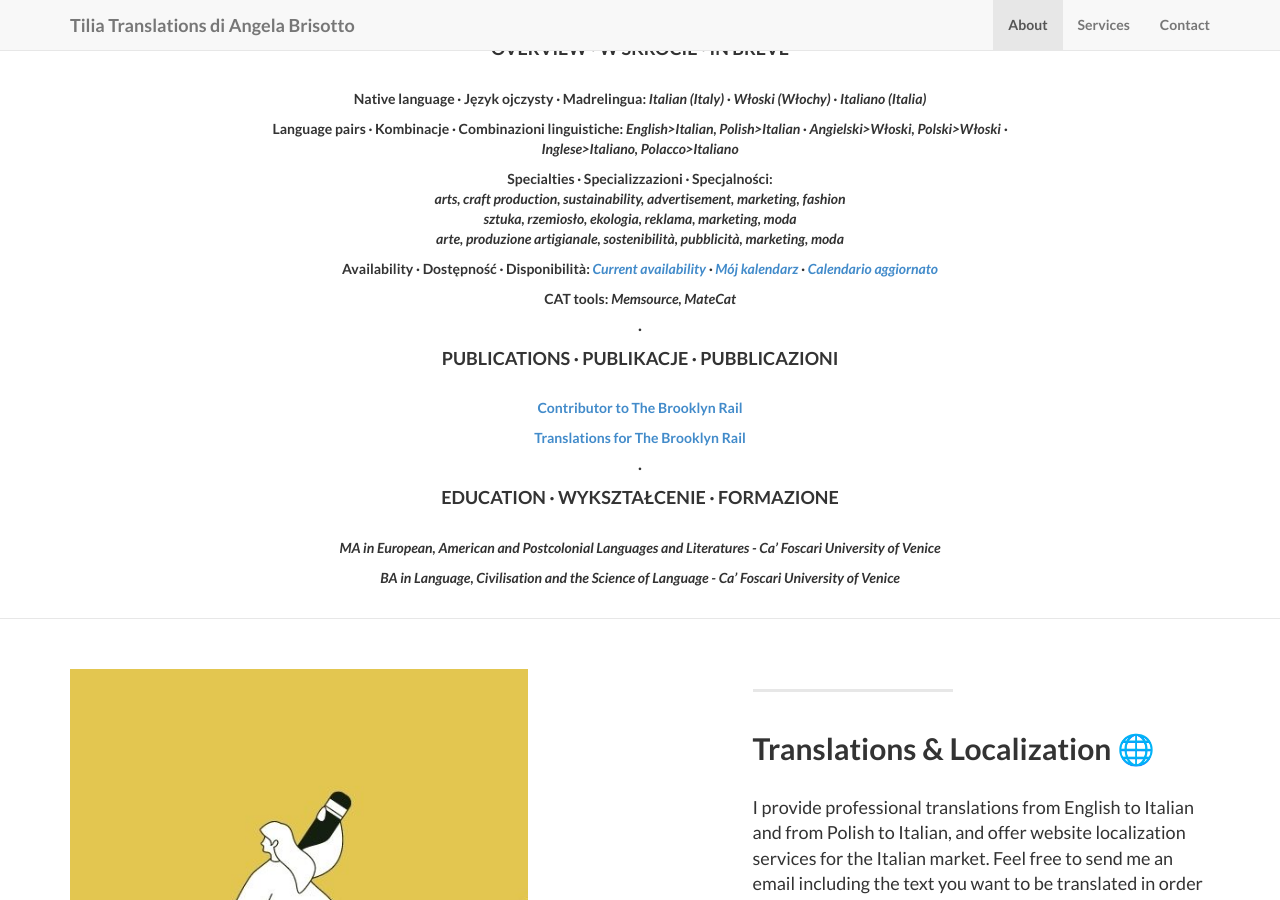
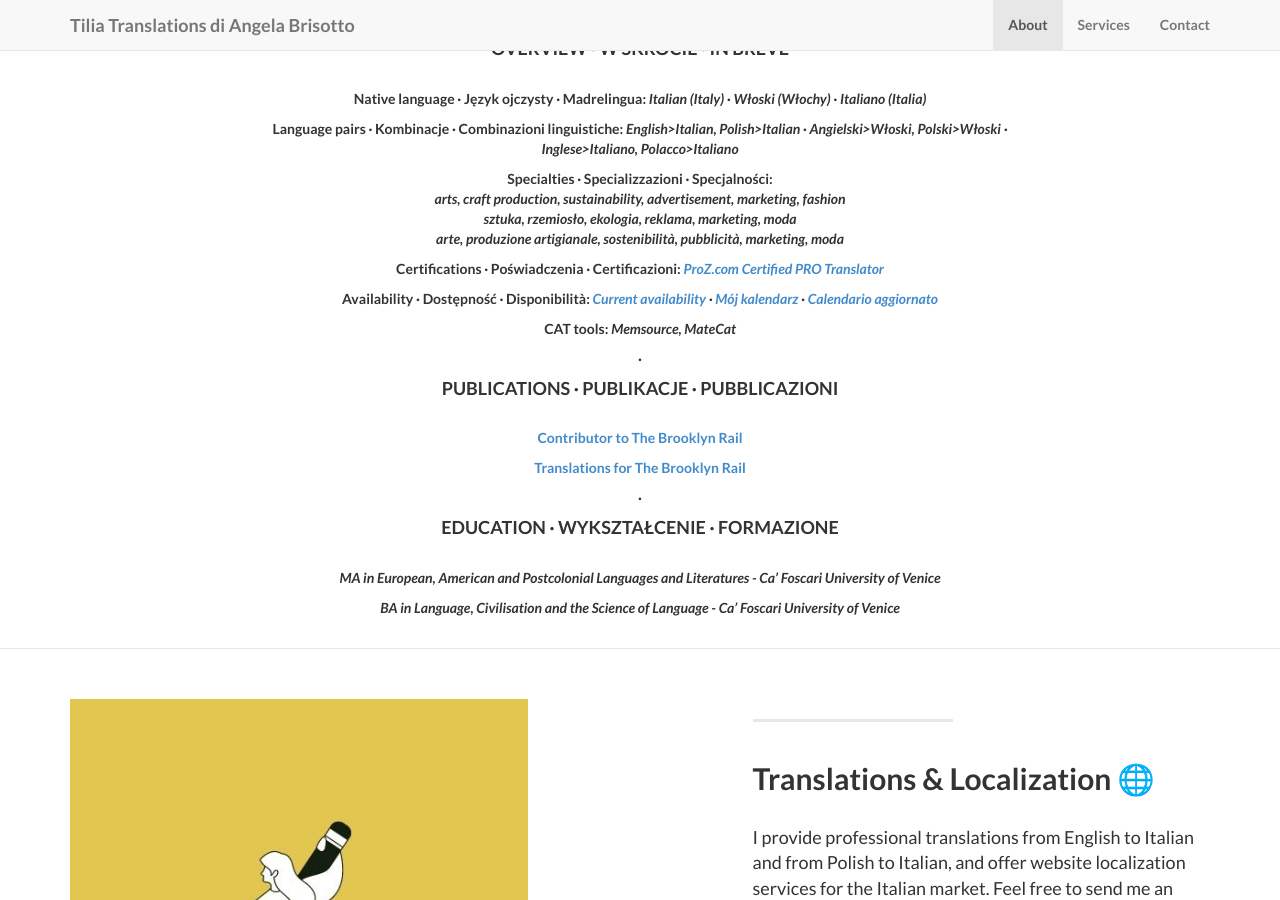
Before and after one commit to angelatiliatranslations/tiliatranslations.github.io, a Jekyll site: the page built from index.html, in a window 1280 px wide and 900 px high, scrolled down 4057 px. Built offline with Jekyll 4.4.1, drawn with Linux system fonts in a browser that asks for light colours.

Commit message:
Inserimento certificazione Proz PRO

```diff
--- a/_includes/about.html
+++ b/_includes/about.html
@@ -165,6 +165,9 @@
 <em>arte, produzione artigianale, sostenibilità, pubblicità, marketing, moda</em>
 </p>
 <p>
+<strong>Certifications · Poświadczenia · Certificazioni:</strong> <em><a href="https://cfcdn.proz.com/certificates/pro/pro_certificate_2997713.jpg">ProZ.com Certified PRO Translator</a></em>
+</p>
+<p>
 <strong>Availability · Dostępność · Disponibilità: </strong><em><a href="http://www.proz.com/translator/2997713">Current availability</a> · <a href="http://www.proz.com/translator/2997713">Mój kalendarz</a> · <a href="http://www.proz.com/translator/2997713">Calendario aggiornato</a></em>
 </p>
 <p>
```
